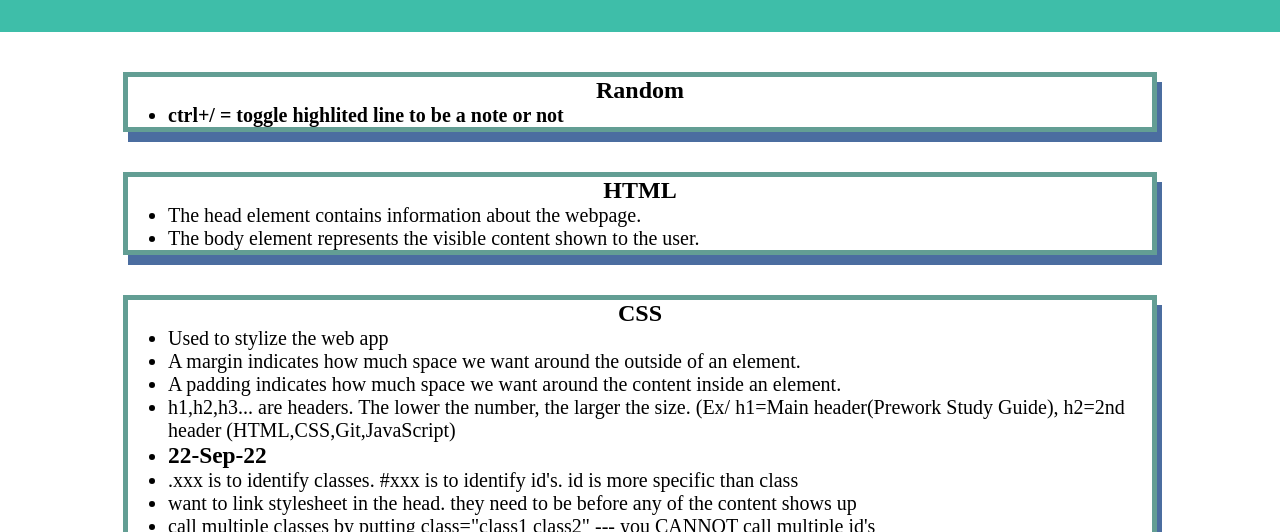
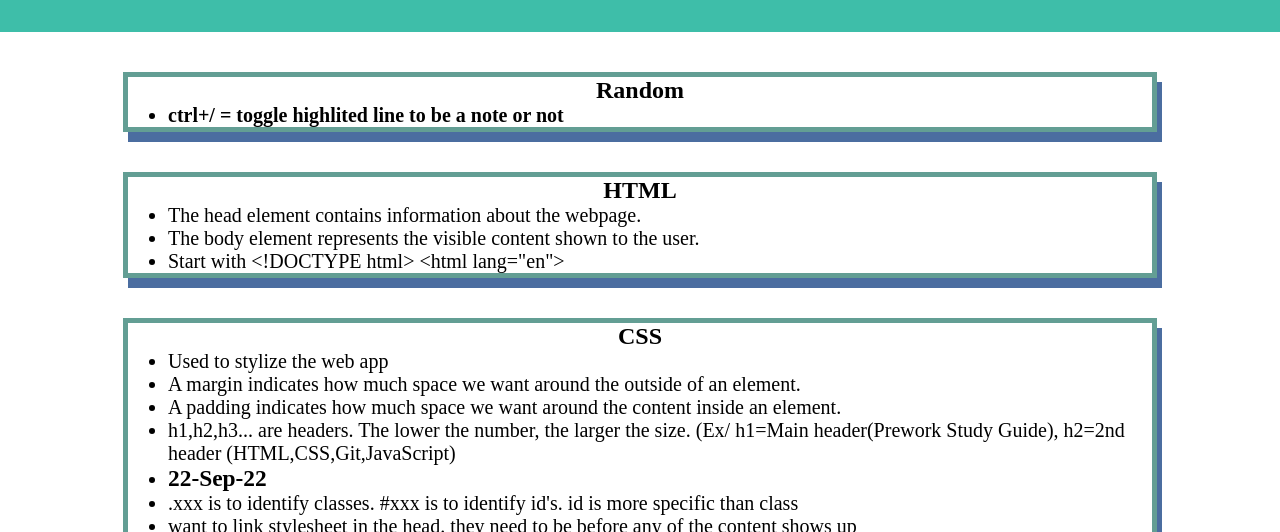
Before and after one commit to Syre11/prework-study-guide, a plain HTML site: page index.html in a window 1280 px wide. Shown: the part 268-800 px from the top of the page. Drawn offline with Linux system fonts and the light colour scheme.

Commit message:
Added notes from week 3 day 1, mostly JS notes

```diff
--- a/index.html
+++ b/index.html
@@ -26,6 +26,11 @@
         <ul>
           <li>The head element contains information about the webpage.</li>
           <li>The body element represents the visible content shown to the user.</li>
+          <li>
+            Start with
+            &lt;!DOCTYPE html&gt;
+            &lt;html lang="en"&gt;
+          </li>
         </ul>
       </section>
 
@@ -84,6 +89,7 @@
         <ul>
           <li>A variable is a named container that allows us to store data in our code.</li>
           <li>Control flow is the order in which a computer executes code in a script.</li>
+          <li>JS lives within &lt;script&gt;&lt;/script&gt;</li>
         </ul>
       </section>
     </main>
```
